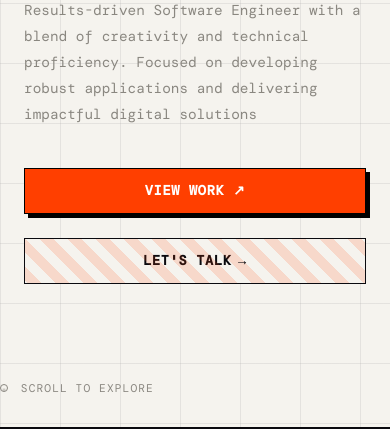
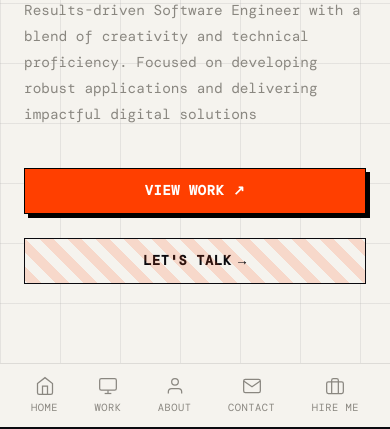
Before and after one commit to bishaldutta11/Portfolio, a plain HTML site: page index.html in a window 390 px wide. Shown: the part 417-846 px from the top of the page. Drawn offline with nearby package versions, Linux system fonts and the light colour scheme; a web font is replaced by a local one.

Commit message:
fixed the nav bar issue

```diff
--- a/index.html
+++ b/index.html
@@ -1146,6 +1146,12 @@
         display: none !important;
       }
       @media (max-width: 900px) {
+        .mobile-only {
+          display: flex !important;
+        }
+        .desktop-only {
+          display: none !important;
+        }
         nav .nav-links {
           display: none !important;
         }
@@ -1892,7 +1898,7 @@
         </div>
     </section>
 
-    <div class="bottom-nav mobile-only flex" style="display: flex">
+    <div class="bottom-nav mobile-only">
       <a href="#home">
         <svg viewBox="0 0 24 24">
           <path d="M3 9l9-7 9 7v11a2 2 0 0 1-2 2H5a2 2 0 0 1-2-2z"></path>
```
